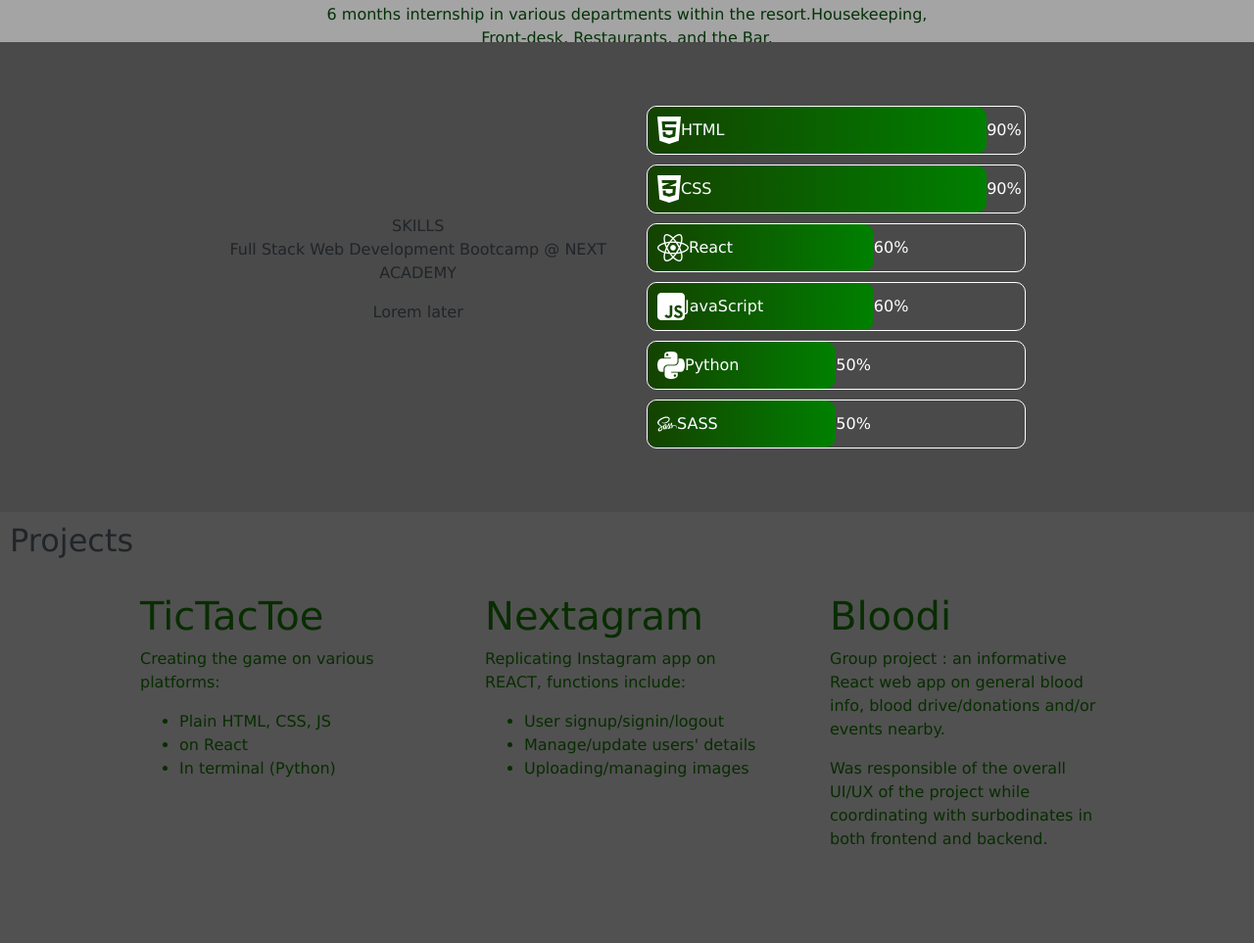
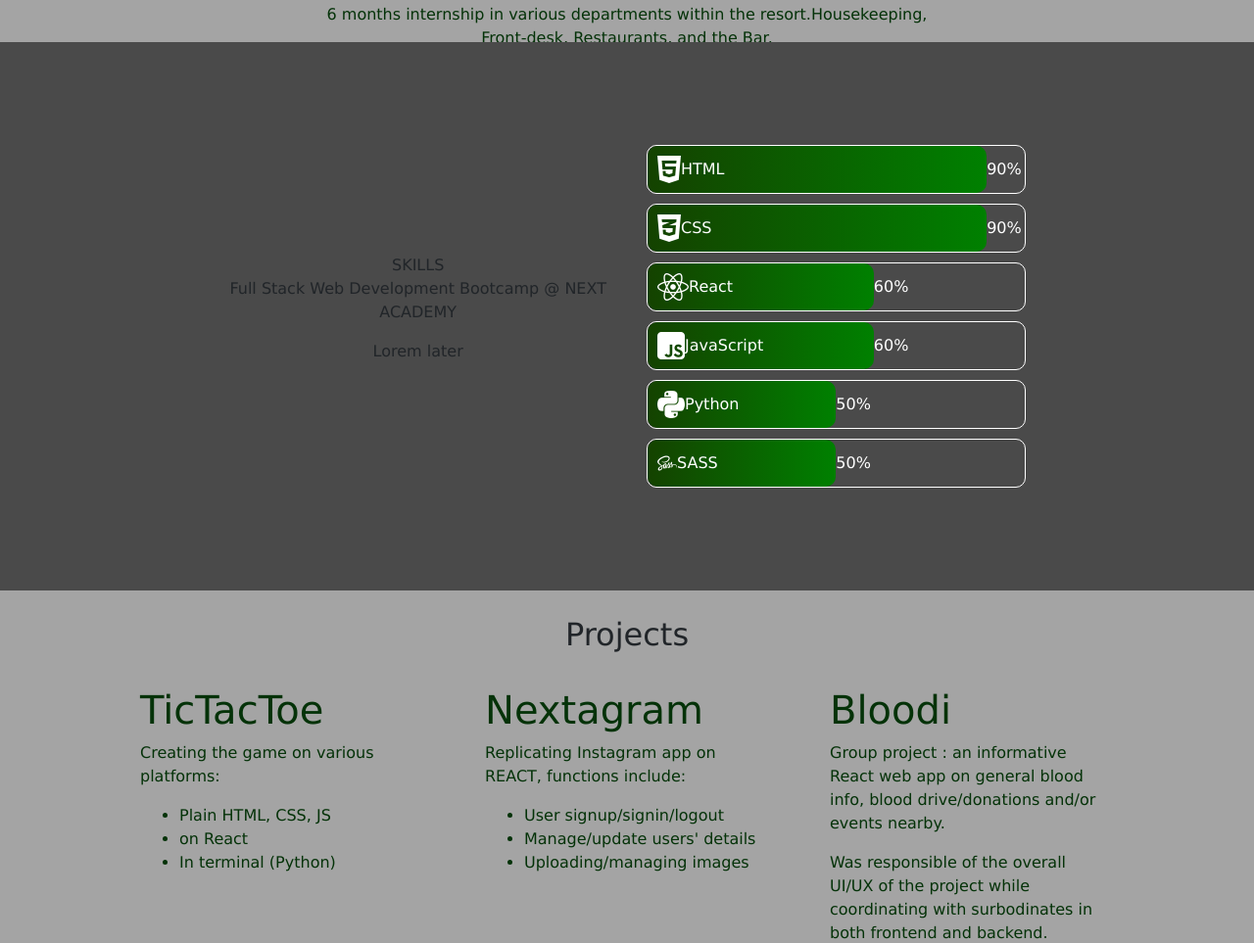
Before and after one commit to ericltwee/tw-porto, a plain HTML site: page index.html in a window 1280 px wide. Shown: the part 1837-2800 px from the top of the page at 98% size. Drawn offline with nearby package versions, Linux system fonts and the light colour scheme.

Commit message:
bootstrapping

```diff
--- a/index.html
+++ b/index.html
@@ -34,15 +34,16 @@
       </div>
     </div>
     <div id="about">
-      <div class="abtcontainer">
-        <div>
+      <div class="row justify-content-center m-0">
+        <!-- <div class="abtcontainer"> -->
+        <div class="col-md-5 col-7 my-auto">
           <img
             id="propic"
             src="/img/circle-greenprofile.png"
             alt="profilepic"
           />
         </div>
-        <div class="selltxt bold">
+        <div class="selltxt bold col-md-5 col-7 my-auto">
           <p>
             Transitioning from 1yr of hoteling + 8yrs of cafe mangement into the
             world of web development.
@@ -149,7 +150,7 @@
       </div>
     </div>
     <div id="projects">
-      <div class="prohead"><h2>Projects</h2></div>
+      <div class="prohead mt-3"><h2>Projects</h2></div>
       <div id="projectt" class="row justify-content-center m-0">
         <div class="m-3 col-md-3">
           <h1>TicTacToe</h1>
--- a/style.css
+++ b/style.css
@@ -68,15 +68,16 @@ body {
   display: flex;
   text-align: center;
   justify-content: space-evenly;
+  overflow: auto;
 }
 
-.abtcontainer {
+/* .abtcontainer {
   display: flex;
   position: relative;
   margin-top: auto;
   margin-bottom: auto;
   justify-content: space-evenly;
-}
+} */
 
 .selltxt {
   color: rgb(0, 174, 49);
@@ -103,12 +104,14 @@ body {
 }
 
 #projects {
-  height: 60vh;
-  background-color: rgb(81, 81, 81);
+  height: 70vh;
+  min-height: 60vh;
+  background-color: #a4a4a4;
   overflow: auto;
 }
 
 .prohead {
+  text-align: center;
   position: relative;
   bottom: 0;
   right: 0;
@@ -116,11 +119,10 @@ body {
 }
 
 #skills {
-  height: 60vh;
+  height: 70vh;
+  min-height: 60vh;
   background-color: #4a4a4a;
   text-align: center;
-  margin-top: auto;
-  margin-bottom: auto;
   overflow: auto;
 }
 
@@ -175,7 +177,7 @@ html {
 }
 
 #projectt {
-  color: rgb(8, 45, 0);
+  color: rgb(4, 50, 8);
 }
 
 .icon-bar {
@@ -191,7 +193,7 @@ html {
 
 .icon-bar a:hover {
   color: rgb(31, 184, 0);
-  transform: scale(3);
+  transform: scale(2.5);
 }
 
 .bar-icon {
```
